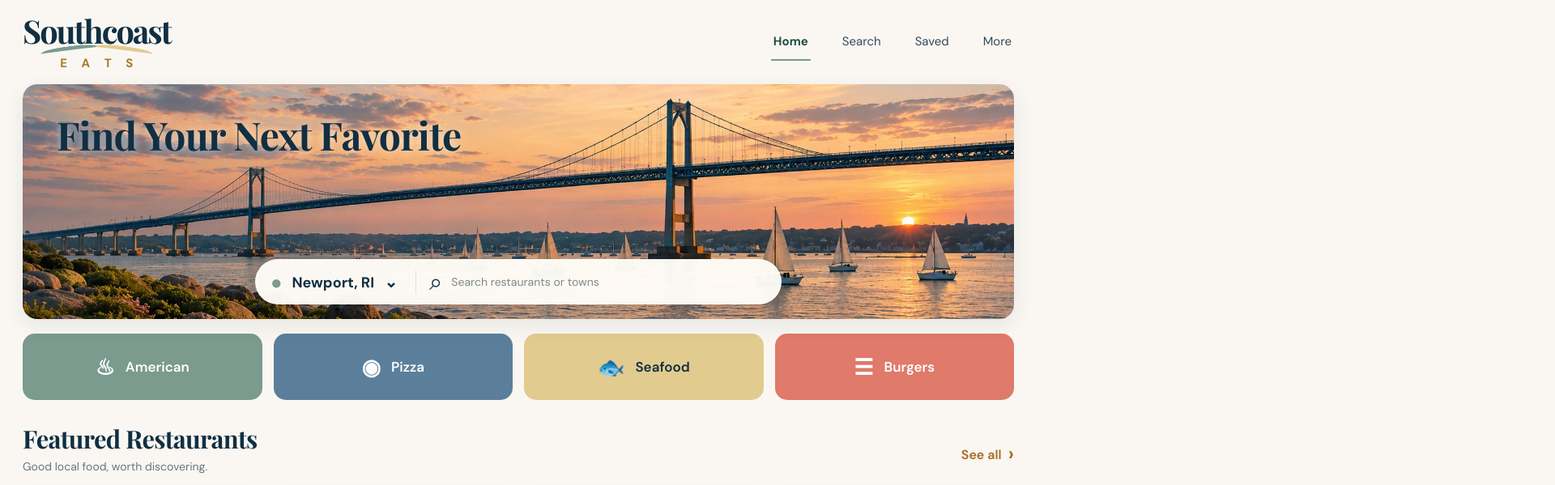
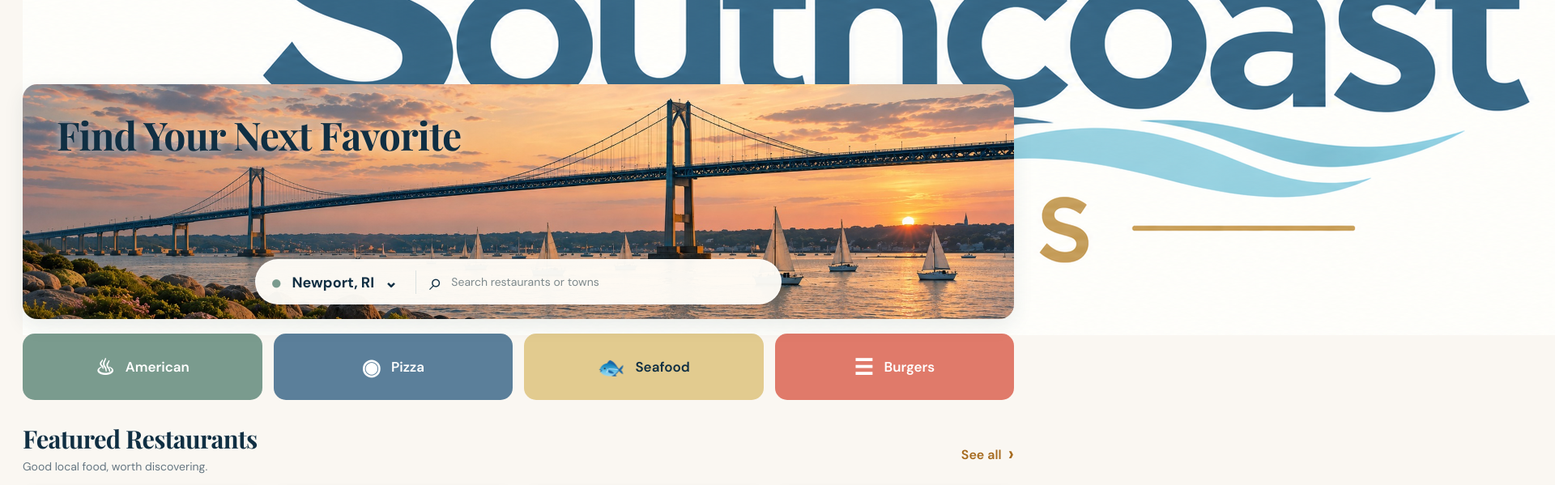
Before and after one commit to jrouellette/Southcoast-Eats-V5, a Next.js app: page / in a window 1280 px wide. Shown: the top 599 px of the page at 81% size, 1920 px wide, since content can reach past the window. Built offline with nearby package versions, Linux system fonts and the light colour scheme.

Commit message:
Update page.tsx

```diff
--- a/app/page.tsx
+++ b/app/page.tsx
@@ -30,8 +30,12 @@ export default function HomePage() {
     <main className="app-shell">
       <header className="topbar">
         <a className="brand" href="#top" aria-label="Southcoast Eats home">
-          <span className="brand-word">Southcoast</span><span className="brand-wave"><i></i><b></b></span><span className="brand-eats">E A T S</span>
-        </a>
+  <img
+    className="brand-logo"
+    src="/images/southcoast-eats-logo.png"
+    alt="Southcoast Eats"
+  />
+</a>
         <nav className="desktop-nav" aria-label="Main navigation">
           {["Home", "Search", "Saved", "More"].map((item) => <button key={item} className={activeTab === item ? "nav-active" : ""} onClick={() => { setActiveTab(item); if (item === "Search") document.getElementById("restaurant-search")?.focus(); }}>{item}</button>)}
         </nav>
```
